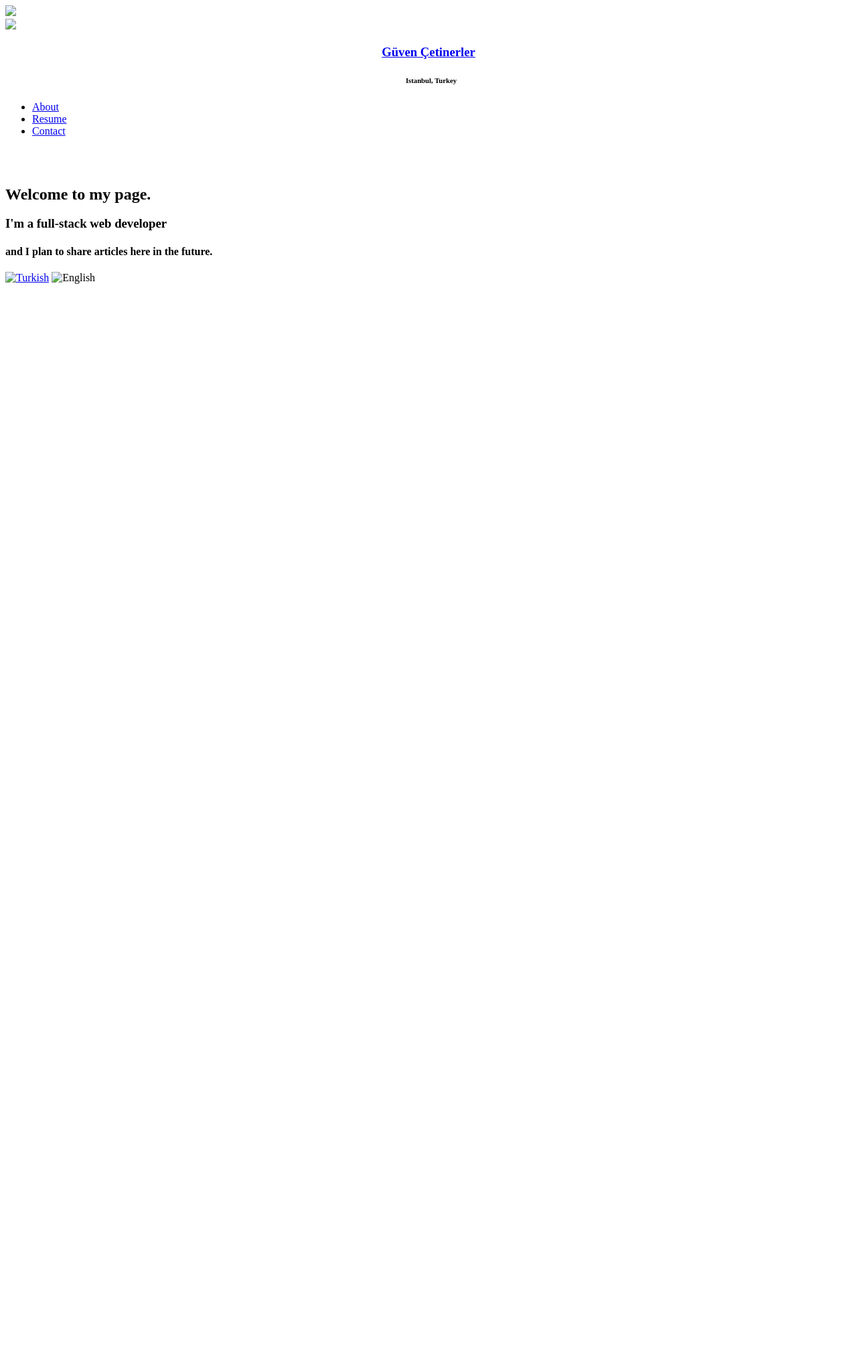
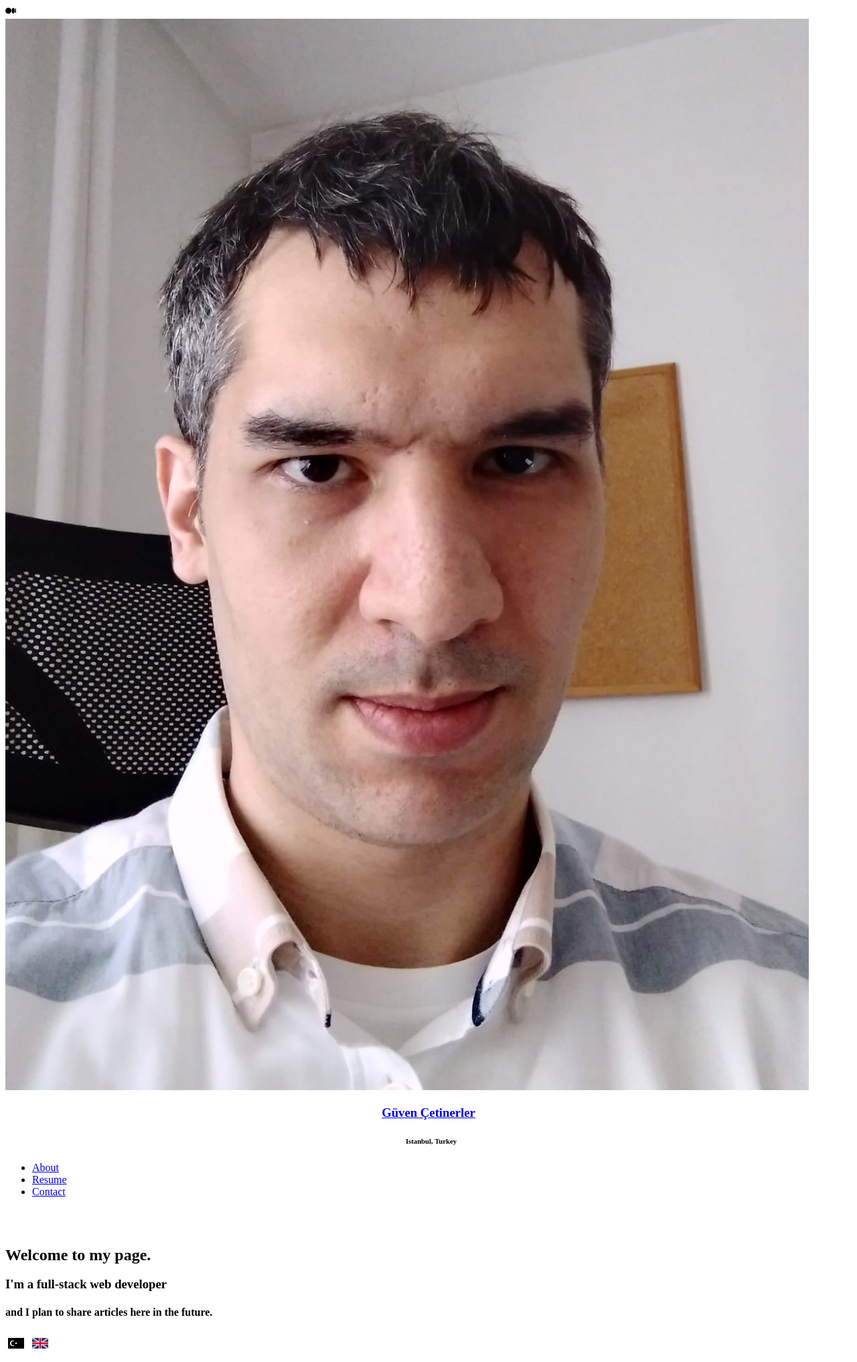
Before and after one commit to getinerler/getinerler.github.io, a Jekyll site: the page built from _pages/index.md, in a window 1280 px wide. Shown: the whole page at 67% size. Built offline with Jekyll 4.4.1, drawn with Linux system fonts in a browser that asks for light colours; before the commit the page ends 900 px from its top, so only the background shows below that.

Commit message:
Make paths relative.

```diff
--- a/_layouts/en.html
+++ b/_layouts/en.html
@@ -5,8 +5,8 @@
 	<meta charset="UTF-8">
 	<meta name="viewport" content="width=device-width, initial-scale=1.0">
 	<link href='https://fonts.googleapis.com/css?family=EB Garamond' rel='stylesheet'>
-	<link rel="stylesheet" type="text/html" href="{{site.url}}/assets/font-awesome-4.7.0/css/font-awesome.min.css">
-	<link rel="stylesheet" type="text/html" href="{{site.url}}/assets/css/style.css">
+	<link rel="stylesheet" type="text/html" href="/assets/font-awesome-4.7.0/css/font-awesome.min.css">
+	<link rel="stylesheet" type="text/html" href="/assets/css/style.css">
 	<title>{{page.title}}</title>
 </head>
 
@@ -17,11 +17,11 @@
 				<div class="linksWrap">
 					<a target="_blank" href="https://github.com/getinerler/" class="fa fa-github"></a>
 					<a target="_blank" href="https://medium.com/@getinerler">
-						<img src="{{site.url}}/assets/images/medium.svg">
+						<img src="/assets/images/medium.svg">
 					</a>
 				</div>
 				<div class="profilePhotoWrap">
-					<a href="/"><img id="profilePhoto" src="{{site.url}}/assets/images/guven.jpeg"></a>
+					<a href="/"><img id="profilePhoto" src="/assets/images/guven.jpeg"></a>
 				</div>
 				<div class="nameWrap">
 					<a href="/">
@@ -38,7 +38,7 @@
 					{% if page.url == item.href %}
 					<li><a class="selected-root" href="#">{{item.name}}</a></li>
 					{% else %}
-					<li><a class="root" href="{{site.url}}{{item.href}}">{{item.name}}</a></li>
+					<li><a class="root" href="{{item.href}}">{{item.name}}</a></li>
 					{% endif %}
 					{% endfor %}
 				</ul>
@@ -50,8 +50,8 @@
 			</div>
 		</div>
 		<div id="languages">
-			<span><a href="/tr"><img src="{{site.url}}/assets/images/flags/turkish-bw.png" title="Turkish"></a></span>
-			<span><a><img src="{{site.url}}/assets/images/flags/english.png" title="English"></a></span>
+			<span><a href="/tr"><img src="/assets/images/flags/turkish-bw.png" title="Turkish"></a></span>
+			<span><a><img src="/assets/images/flags/english.png" title="English"></a></span>
 		</div>
 	</div>
 </body>
```
Also changed, not shown: _layouts/tr.html (+7 -7 lines).
